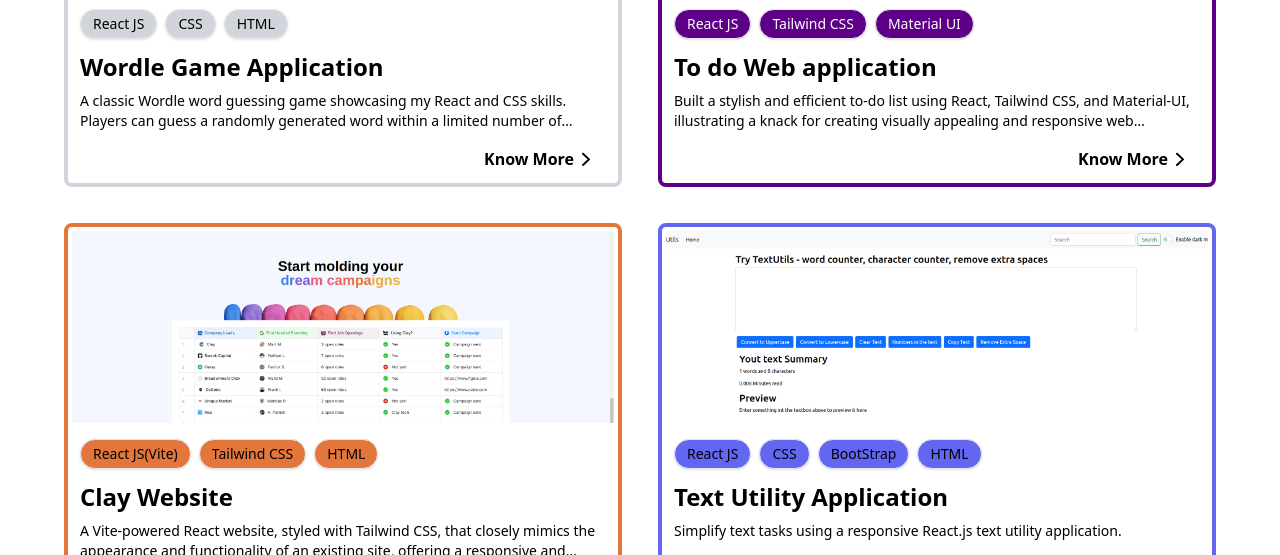
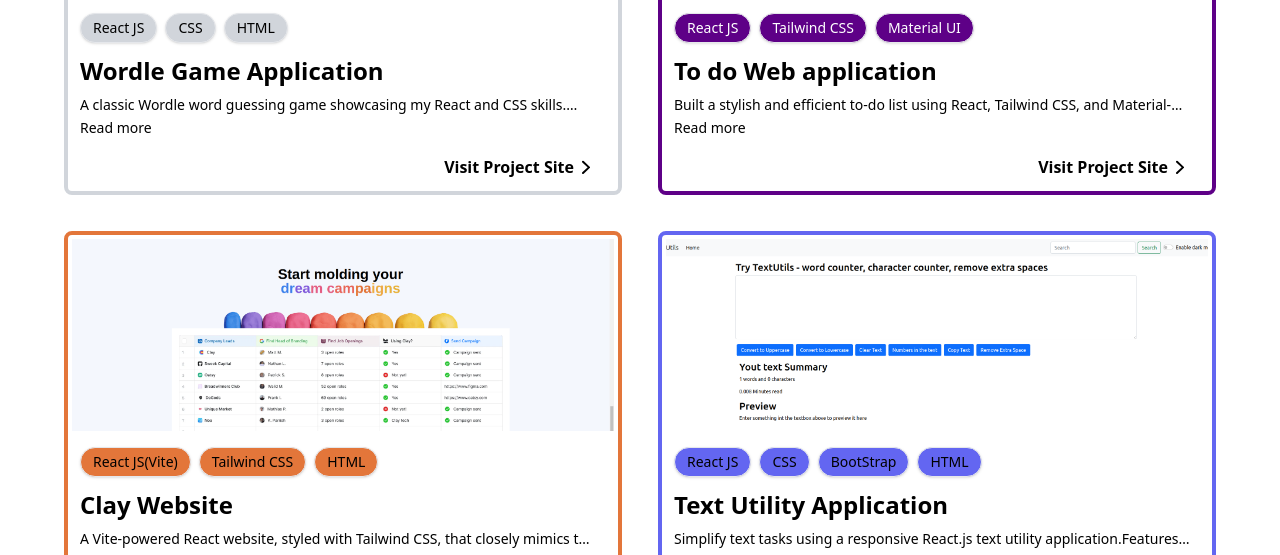
Before and after one commit to shristi-gupta21/portfolio, an Astro site: page / in a window 1280 px wide. Shown: the part 2455-3010 px from the top of the page. Built offline with nearby package versions, Linux system fonts and the light colour scheme; Astro itself is replaced by a stand-in of ours.

Commit message:
added read more button

```diff
--- a/src/components/MyWork.astro
+++ b/src/components/MyWork.astro
@@ -50,7 +50,7 @@ const projects = [
     heading: "Text Utility Application",
     imgSrc: "text-utility.png",
     content:
-      "Simplify text tasks using a responsive React.js text utility application.",
+      "Simplify text tasks using a responsive React.js text utility application.Features include text transformation, character counting, clear text, remove extra space and many more",
     href: "https://shristi-gupta21.github.io/TextUtilityApp/",
     color: "indigo",
     tags: ["React JS", "CSS", "BootStrap", "HTML"],
@@ -66,8 +66,9 @@ const projects = [
     class="py-12 grid md:grid-cols-2 gap-4 md:gap-9 max-w-6xl mx-auto px-4 xl:px-0"
   >
     {
-      projects.map(({ heading, imgSrc, content, href, color, tags }) => (
+      projects.map(({ heading, imgSrc, content, href, color, tags }, index) => (
         <WorkCard
+          id={"work-" + index}
           heading={heading}
           imgSrc={imgSrc}
           content={content}
--- a/src/layouts/WorkCard.astro
+++ b/src/layouts/WorkCard.astro
@@ -1,6 +1,6 @@
 ---
 import Tag from "./Tag.astro";
-const { imgSrc, heading, content, href, color, tags } = Astro.props;
+const { imgSrc, heading, content, href, color, tags, id } = Astro.props;
 
 let border = "";
 switch (color) {
@@ -28,7 +28,7 @@ switch (color) {
 ---
 
 <div
-  class=`flex flex-col w-auto h-full  border-4  ${border}  p-1 rounded-lg shadow-gd-sm`
+  class=`flex flex-col w-auto h-fit  border-4  ${border} ${id} p-1 rounded-lg shadow-gd-sm`
 >
   <div class="w-full flex item-center">
     <img
@@ -48,10 +48,16 @@ switch (color) {
       >
         {heading}
       </a>
-      <span
-        class="text-sm text-gd-gray-300 min-h-[2.5rem] md:text-black line-clamp-2 pt-2"
-        >{content}</span
-      >
+      <div class="min-h-[1.5rem] pt-2">
+        <span
+          id={"content-" + id}
+          class=`content text-sm text-gd-gray-300 md:text-black line-clamp-1`
+          >{content}</span
+        >
+        <button id={`read-more-` + id} class=`text-sm font-medium read-more`
+          >Read more</button
+        >
+      </div>
     </div>
     <div class="flex items-end justify-end mt-2 md:mt-0">
       <button>
@@ -63,7 +69,7 @@ switch (color) {
           <p
             class="hover:border-b-2 hover:border-b-black hover:transition hover:duration-700"
           >
-            Know More
+            Visit Project Site
           </p>
           <img src="/icons/caret-right.svg" class="pl-2" />
         </a>
@@ -71,3 +77,15 @@ switch (color) {
     </div>
   </div>
 </div>
+<script>
+  let readMoreButtons = document.querySelectorAll(".read-more");
+  readMoreButtons.forEach(function (button) {
+    button.addEventListener("click", (e) => {
+      let id = e.target.id;
+      document
+        .querySelector(`#content-work-${id[id.length - 1]}`)
+        .classList.remove("line-clamp-1");
+      button.innerHTML = "";
+    });
+  });
+</script>
```
